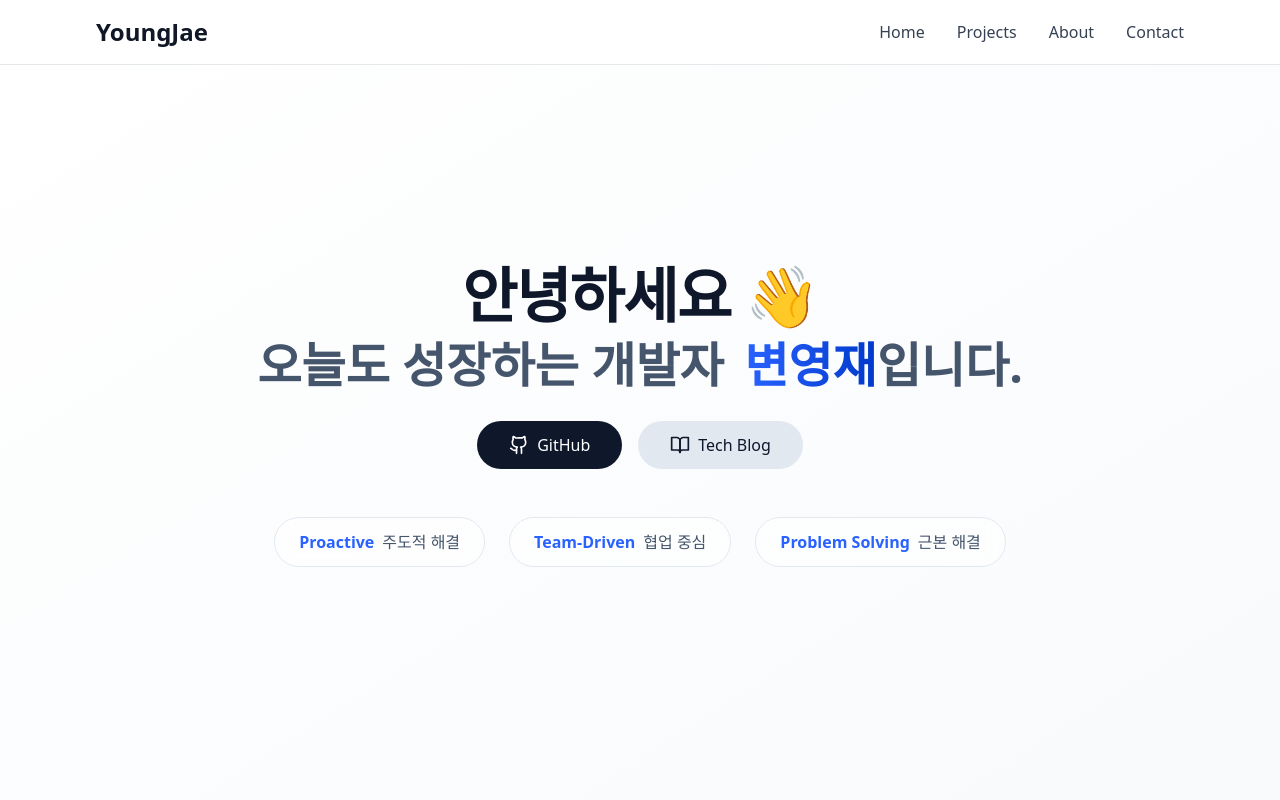
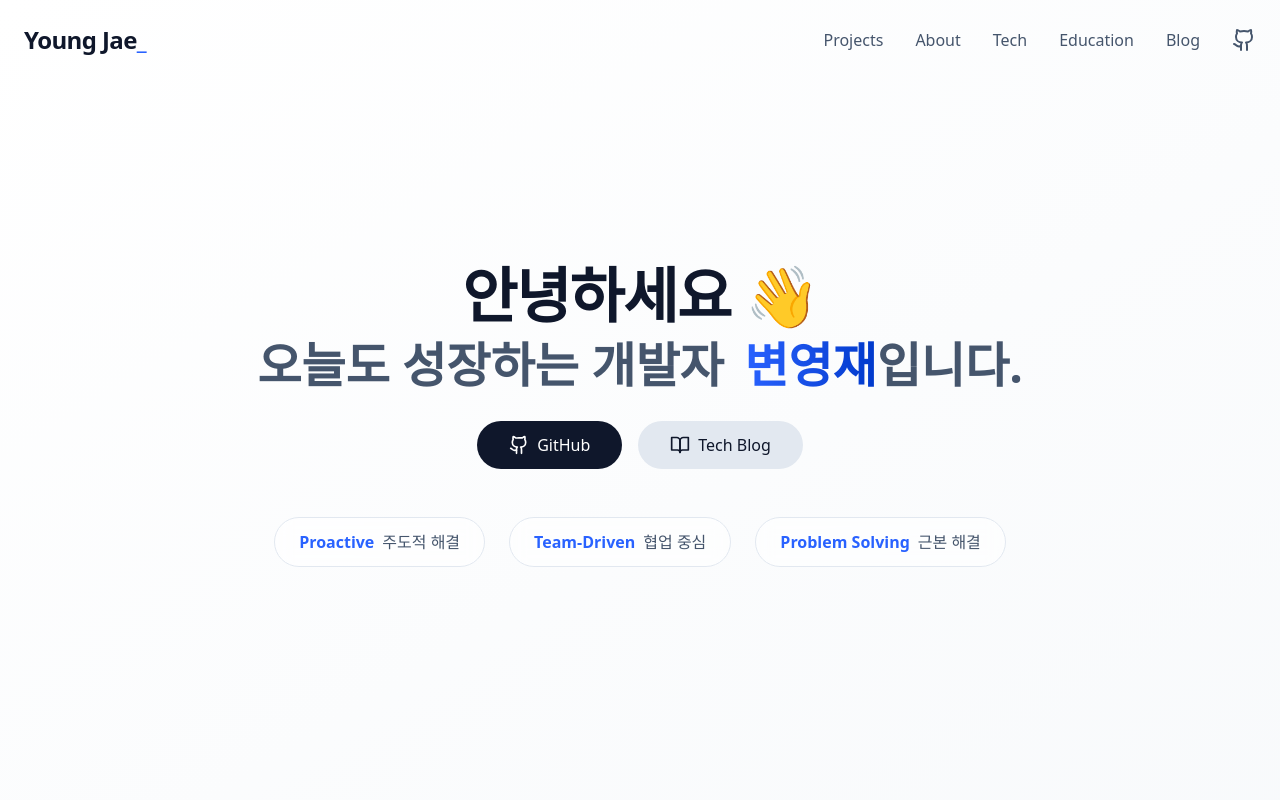
Before and after one commit to bbangjae/portfolio, a Next.js app: page / in a window 1280 px wide. Shown: the top 800 px of the page. Built offline with nearby package versions, Linux system fonts and the light colour scheme.

Commit message:
refactor: Navbar 인터랙션 개선 및 페이지 섹션 앵커 정리

```diff
--- a/src/app/page.tsx
+++ b/src/app/page.tsx
@@ -2,14 +2,20 @@ import Navbar from "@/components/Navbar";
 import Footer from "@/components/Footer";
 import Hero from "@/components/Hero";
 import Projects from "@/components/Projects";
+import Tech from "@/components/Tech";
+import About from "@/components/About";
+import Education from "@/components/Education";
 
 export default function Home() {
   return (
-      <>
-        <Navbar/>
+      <main className="min-h-screen bg-slate-50 dark:bg-slate-950 selection:bg-[#2962FF]/30 selection:text-[#2962FF]">
+        <Navbar />
         <Hero />
         <Projects />
-        <Footer/>
-      </>
+        <About />
+        <Tech />
+        <Education />
+        <Footer />
+      </main>
   );
 }
--- a/src/components/Navbar.tsx
+++ b/src/components/Navbar.tsx
@@ -1,30 +1,100 @@
+"use client";
+
+import { useState, useEffect } from "react";
+import { motion, AnimatePresence } from "framer-motion";
+import { Menu, X, Github } from "lucide-react";
+import Link from "next/link";
+import { portfolioData } from "@/data/portfolio";
+
 export default function Navbar() {
+  const [isOpen, setIsOpen] = useState(false);
+  const [scrolled, setScrolled] = useState(false);
+
+  useEffect(() => {
+    const handleScroll = () => {
+      setScrolled(window.scrollY > 50);
+    };
+
+    window.addEventListener("scroll", handleScroll);
+    return () => window.removeEventListener("scroll", handleScroll);
+  }, []);
+
+  const navData = portfolioData.navigation;
+
   return (
-      <nav className="fixed top-0 left-0 right-0 z-50 bg-white border-b border-gray-200">
-        <div className="max-w-6xl mx-auto px-4 sm:px-6 lg:px-8">
-          <div className="flex justify-between items-center h-16">
-            <div className="flex-shrink-0">
-              <h1 className="text-2xl font-bold text-gray-900">
-                YoungJae
-              </h1>
-            </div>
+      <nav
+          className={`fixed top-0 left-0 right-0 z-50 transition-all duration-300 ${
+              scrolled
+                  ? "bg-white/80 backdrop-blur-md shadow-sm dark:bg-slate-900/80"
+                  : "bg-transparent"
+          }`}
+      >
+        <div className="max-w-7xl mx-auto px-6 h-20 flex items-center justify-between">
+          <Link href="/" className="text-2xl font-bold tracking-tight">
+            {navData.logo}
+            <span className="text-[#2962FF]">{navData.logoAccent}</span>
+          </Link>
 
-            <div className="hidden md:flex space-x-8">
-              <a href="#home" className="text-gray-700 hover:text-blue-600 transition-colors">
-                Home
-              </a>
-              <a href="#projects" className="text-gray-700 hover:text-blue-600 transition-colors">
-                Projects
-              </a>
-              <a href="#about" className="text-gray-700 hover:text-blue-600 transition-colors">
-                About
-              </a>
-              <a href="#contact" className="text-gray-700 hover:text-blue-600 transition-colors">
-                Contact
-              </a>
-            </div>
+          <div className="hidden md:flex items-center gap-8">
+            {navData.links.map((link) => (
+                <a
+                    key={link.label || link.href}
+                    href={link.href}
+                    target={link.external ? "_blank" : undefined}
+                    rel={link.external ? "noopener noreferrer" : undefined}
+                    className={`text-slate-600 hover:text-[#2962FF] font-medium transition-colors ${
+                        link.noUnderline ? "" : "hover:underline underline-offset-4"
+                    }`}
+                >
+                  {link.iconClass ? (
+                      link.iconClass.includes("github") ? (
+                          <Github className="w-6 h-6" />
+                      ) : (
+                          <span className={link.iconClass}></span>
+                      )
+                  ) : (
+                      link.label
+                  )}
+                </a>
+            ))}
           </div>
+
+          <button
+              className="md:hidden p-2 text-slate-800"
+              onClick={() => setIsOpen(!isOpen)}
+              aria-label="Toggle menu"
+          >
+            {isOpen ? <X /> : <Menu />}
+          </button>
         </div>
+
+        <AnimatePresence>
+          {isOpen && (
+              <motion.div
+                  initial={{ opacity: 0, height: 0 }}
+                  animate={{ opacity: 1, height: "auto" }}
+                  exit={{ opacity: 0, height: 0 }}
+                  className="md:hidden bg-white dark:bg-slate-900 border-t"
+              >
+                <div className="flex flex-col p-6 space-y-4">
+                  {navData.links.map((link) => (
+                      <a
+                          key={link.label || link.href}
+                          href={link.href}
+                          target={link.external ? "_blank" : undefined}
+                          rel={link.external ? "noopener noreferrer" : undefined}
+                          onClick={() => setIsOpen(false)}
+                          className="text-lg font-medium text-slate-700 dark:text-slate-200 hover:text-[#2962FF]"
+                      >
+                        {link.iconClass && link.iconClass.includes("github")
+                            ? "GitHub"
+                            : link.label}
+                      </a>
+                  ))}
+                </div>
+              </motion.div>
+          )}
+        </AnimatePresence>
       </nav>
   );
 }
```
